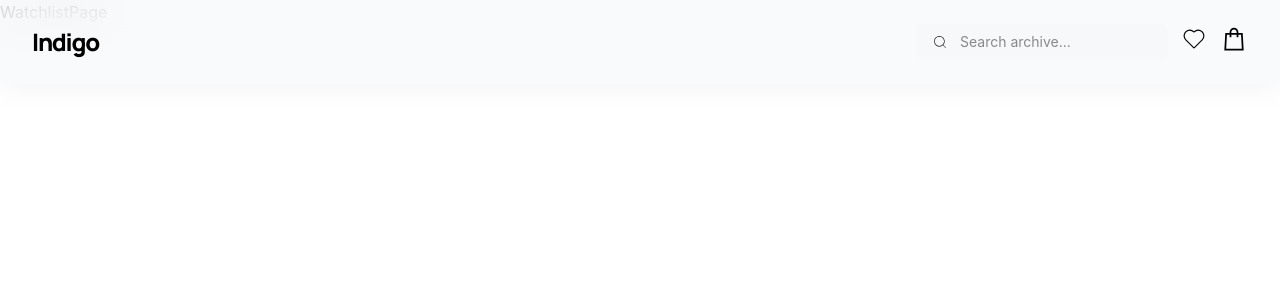
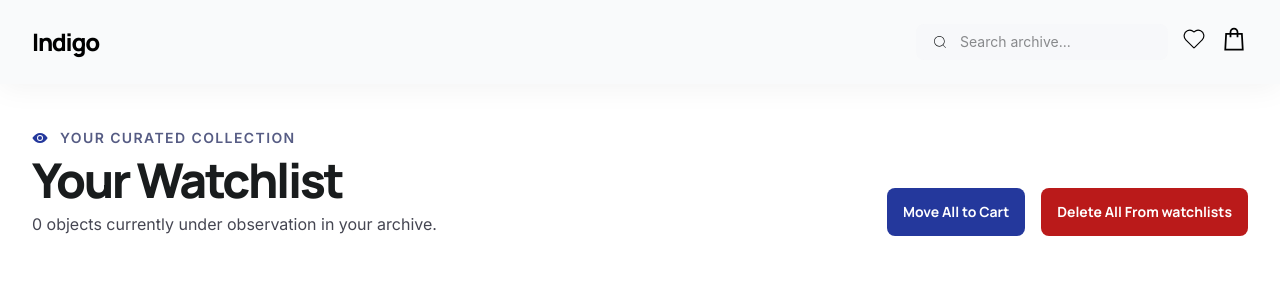
Before and after one commit to jlsutpi-coding/Ecommerce, a React (Vite) app: page /watchlist in a window 1280 px wide. Shown: the top 300 px of the page. Built offline with nearby package versions, Linux system fonts and the light colour scheme.

Commit message:
feat: implement watch list data storage and header UI

```diff
--- a/src/App.jsx
+++ b/src/App.jsx
@@ -4,7 +4,7 @@ import Layout from "./layout/Layout";
 import HomePage from "./pages/Home/HomePage";
 import ProductPage from "./pages/Product/ProductPage";
 import CartPage from "./pages/cart/CartPage";
-import WatchlistPage from "./pages/WatchlistPage";
+import WatchlistPage from "./pages/watchlist/WatchlistPage";
 
 const App = () => {
   return (
--- a/src/components/Header.jsx
+++ b/src/components/Header.jsx
@@ -29,6 +29,7 @@ const Header = () => {
           <CiSearch className="text-[#191c1d] text-base shrink-0" />
 
           <input
+            id="search"
             onChange={(e) => {
               setInputValue(e.target.value);
             }}
--- a/src/components/HeaderIconButton.jsx
+++ b/src/components/HeaderIconButton.jsx
@@ -7,7 +7,7 @@ const HeaderIconButton = ({ link, icon, cartItems }) => {
         {icon}
         {cartItems.length ? (
           <span className=" text-white text-[10px]  bg-primary rounded-full h-4 w-4 absolute top-0 r-0">
-            {cartItems.length}
+            {cartItems?.length}
           </span>
         ) : null}
       </button>
--- a/src/features/watchlistSlice.js
+++ b/src/features/watchlistSlice.js
@@ -1,9 +1,13 @@
 import { createSlice } from "@reduxjs/toolkit";
 
-const initialState = {
+const initialState = JSON.parse(localStorage.getItem("watchlist")) || {
   watchlistItems: [],
   isError: null,
   isLoading: false,
+};
+
+const addToLocalStorage = (state) => {
+  localStorage.setItem("watchlist", JSON.stringify(state));
 };
 
 const watchlistSlice = createSlice({
@@ -13,6 +17,7 @@ const watchlistSlice = createSlice({
     addToWatchlist: (state, { payload }) => {
       if (!state.watchlistItems.some((item) => item.id === payload.id)) {
         state.watchlistItems.push(payload);
+        addToLocalStorage(state);
       }
     },
   },
--- a/src/pages/WatchlistPage.jsx
+++ /dev/null
@@ -1,7 +0,0 @@
-import React from "react";
-
-const WatchlistPage = () => {
-  return <div>WatchlistPage</div>;
-};
-
-export default WatchlistPage;
--- /dev/null
+++ b/src/pages/watchlist/WatchlistHeader.jsx
@@ -0,0 +1,49 @@
+import BtnPrimary from "../../components/BtnPrimary";
+import { IoEye } from "react-icons/io5";
+
+const WatchlistHeader = ({ watchlistItems }) => {
+  return (
+    <>
+      {" "}
+      <div className=" flex justify-between items-end">
+        <div className=" flex flex-col gap-2">
+          <div className=" flex gap-3 items-center justify-start">
+            <IoEye className=" text-primary" />
+            <span className=" font-inter font-semibold text-[14px]  text-[#565C84] leading-5 tracking-[1.4px]">
+              YOUR CURATED COLLECTION
+            </span>
+          </div>
+          <div>
+            <h2 className=" text-[#191C1D] text-[48px] font-extrabold leading-12 tracking-[-2.4px] font-manrope">
+              Your Watchlist
+            </h2>
+          </div>
+          <div>
+            <span className="  font-inter text-[16px] leading-6 font-normal text-[#454652]">
+              {" "}
+              {watchlistItems?.length} objects currently under observation in
+              your archive.
+            </span>
+          </div>
+        </div>
+        <div className="flex gap-4 flex-nowrap ">
+          <BtnPrimary
+            onBtnClick={() => {}}
+            aditionnal={"grow whitespace-nowrap"}
+          >
+            Move All to Cart
+          </BtnPrimary>
+          <BtnPrimary
+            onBtnClick={() => {}}
+            bg_color="bg-[#ba1a1a]"
+            aditionnal={"whitespace-nowrap"}
+          >
+            <span>Delete All From watchlists</span>
+          </BtnPrimary>
+        </div>
+      </div>
+    </>
+  );
+};
+
+export default WatchlistHeader;
--- /dev/null
+++ b/src/pages/watchlist/WatchlistPage.jsx
@@ -0,0 +1,15 @@
+import { useSelector } from "react-redux";
+
+import WatchlistHeader from "./WatchlistHeader";
+
+const WatchlistPage = () => {
+  const { watchlistItems } = useSelector((state) => state.watchlists);
+  console.log(watchlistItems);
+  return (
+    <div className=" pt-32 px-8">
+      <WatchlistHeader watchlistItems={watchlistItems} />
+    </div>
+  );
+};
+
+export default WatchlistPage;
```
